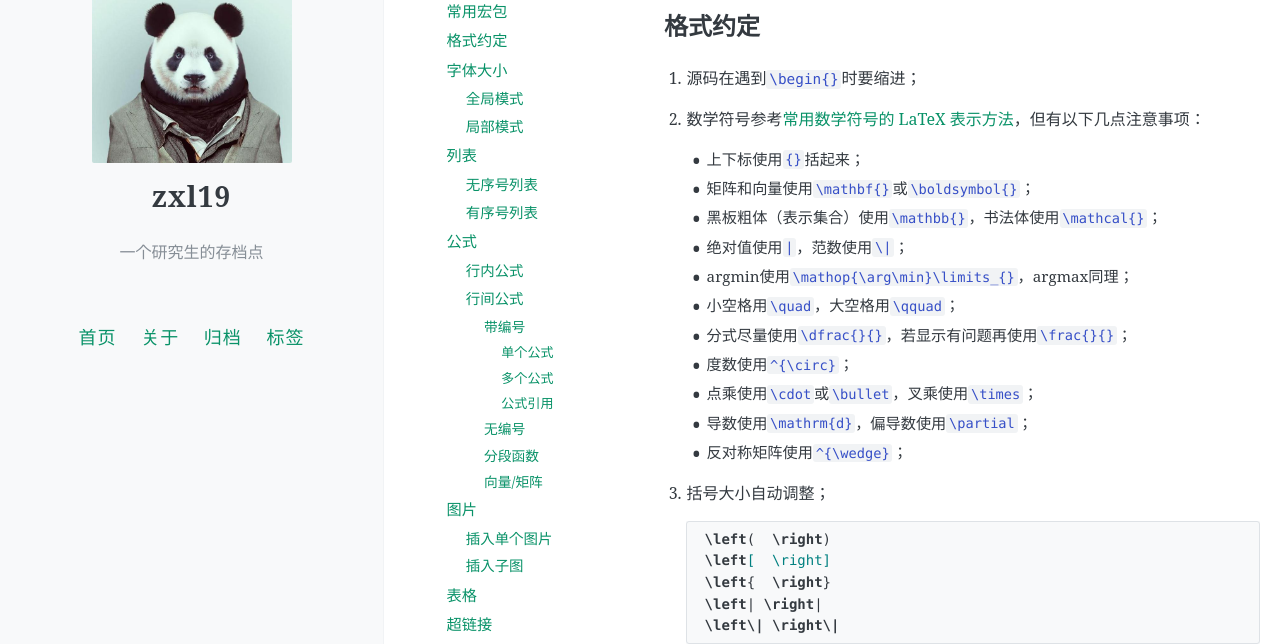
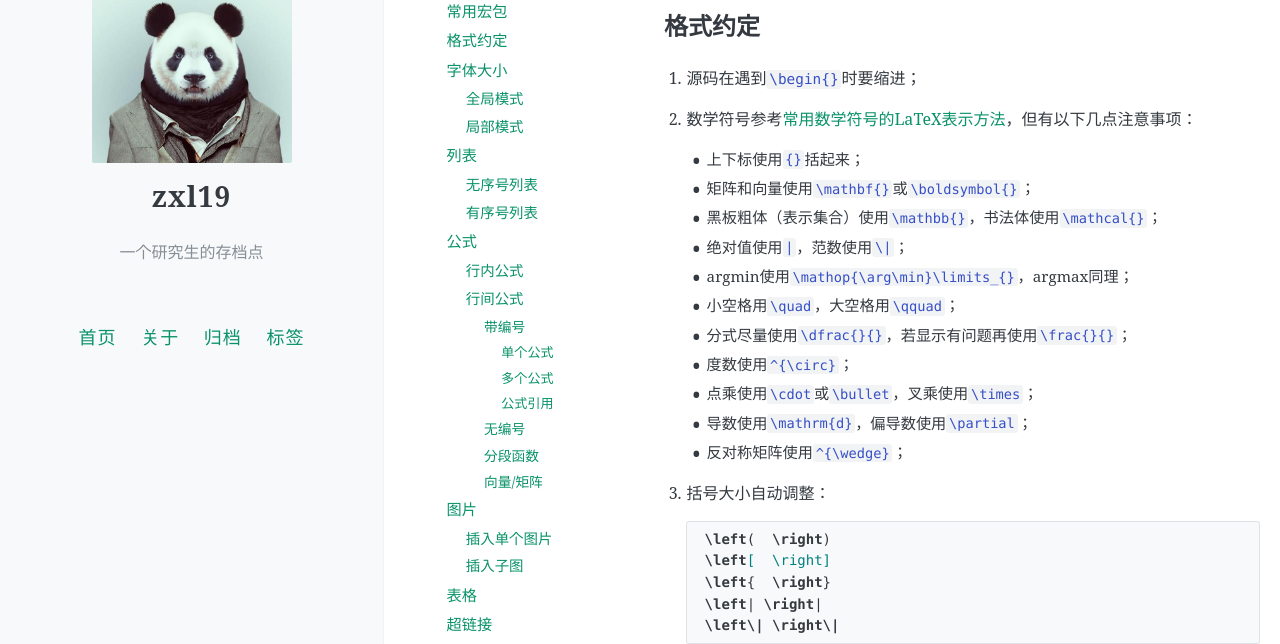
Before and after one commit to zxl19/zxl19.github.io, a Jekyll site: the page built from _posts/2021-03-29-latex-note.md, in a window 1280 px wide and 1400 px high, scrolled down 1237 px. Shown: the part 152-796 px from the top of the window. Built offline with Jekyll 4.4.1, drawn with Linux system fonts in a browser that asks for light colours; formulas are drawn with MathJax 3; comment, search, counter and statistics services are not loaded; some of the changed text lies outside the part shown.

Commit message:
Update Posts

````diff
--- a/_posts/2021-03-29-latex-note.md
+++ b/_posts/2021-03-29-latex-note.md
@@ -61,7 +61,7 @@ pinned: true
 ## 格式约定
 
 1. 源码在遇到`\begin{}`时要缩进；
-2. 数学符号参考[常用数学符号的 LaTeX 表示方法](https://mohu.org/info/symbols/symbols.htm)，但有以下几点注意事项：
+2. 数学符号参考[常用数学符号的LaTeX表示方法](https://mohu.org/info/symbols/symbols.htm)，但有以下几点注意事项：
 
     - 上下标使用`{}`括起来；
     - 矩阵和向量使用`\mathbf{}`或`\boldsymbol{}`；
@@ -75,7 +75,7 @@ pinned: true
     - 导数使用`\mathrm{d}`，偏导数使用`\partial`；
     - 反对称矩阵使用`^{\wedge}`；
 
-3. 括号大小自动调整；
+3. 括号大小自动调整：
 
     ```latex
     \left(  \right)
@@ -121,7 +121,7 @@ pinned: true
 
 ### 全局模式
 
-在文档开头定义默认字体大小。
+在文档开头定义默认字体大小：
 
 ```latex
 \documentclass[12pt]{article}
@@ -129,7 +129,7 @@ pinned: true
 
 ### 局部模式
 
-在全局模式的基础上修改字体大小。
+在全局模式的基础上修改字体大小：
 
 ```latex
 \tiny           % 最小
@@ -218,7 +218,7 @@ $公式内容$
 
 #### 分段函数
 
-通常在`equation`或`align`环境中使用，对于大括号整体编号。
+通常在`equation`或`align`环境中使用，对于大括号整体编号：
 
 ```latex
 \begin{dcases}
@@ -227,8 +227,8 @@ $公式内容$
 \end{dcases}
 ```
 
-1. `dcases`     条件为纯公式，文本使用`\text{}`；
-2. `dcases*`    条件为纯文本，公式使用`$ $`；
+1. `dcases`：条件为纯公式，文本使用`\text{}`；
+2. `dcases*`：条件为纯文本，公式使用`$ $`；
 
 #### 向量/矩阵
 
@@ -274,7 +274,7 @@ $公式内容$
 
 ### 插入子图
 
-以四个子图2*2排列为例进行说明。
+以四个子图2*2排列为例进行说明：
 
 ```latex
 \begin{figure}[htbp]
````
Also changed, not shown: _posts/2021-08-23-eigen-note.md (+17 -9 lines).
